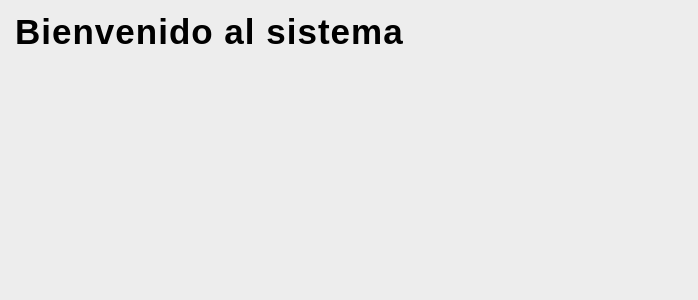
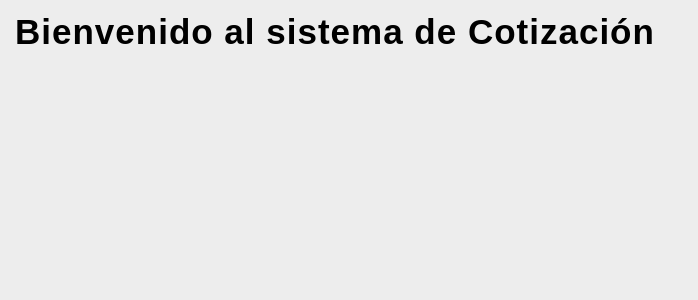
Before and after one commit to Richy211/GoldenFactura, a PHP site: page /sistema/ in a window 1280 px wide. Shown: the part 78-378 px from the top of the page, without its empty margins (0-698 px from the left). Run offline with PHP 8.4, Linux system fonts and the light colour scheme; the visitor is signed in with stand-in values (Sample User, id 1).

Commit message:
Cambio de Titulo

```diff
--- a/sistema/index.php
+++ b/sistema/index.php
@@ -8,7 +8,7 @@
 <body>
 	<?php include "includes/header.php";?>
 	<section id="container">
-		<h1>Bienvenido al sistema</h1>
+		<h1>Bienvenido al sistema de Cotización</h1>
 
 
 	</section>
```
